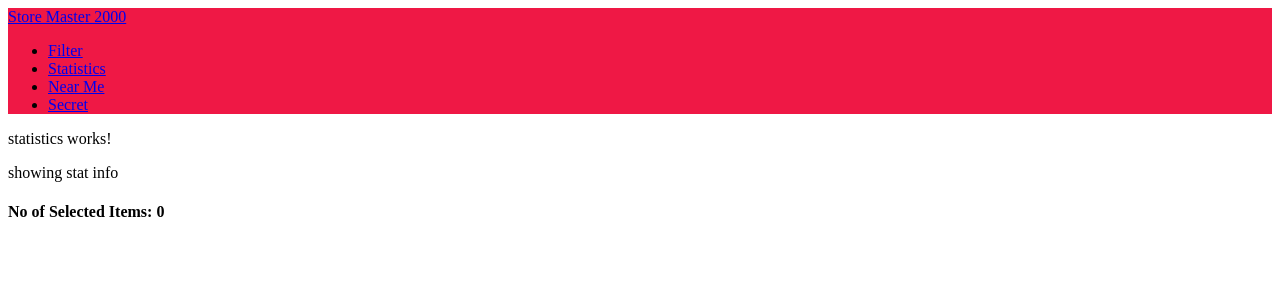
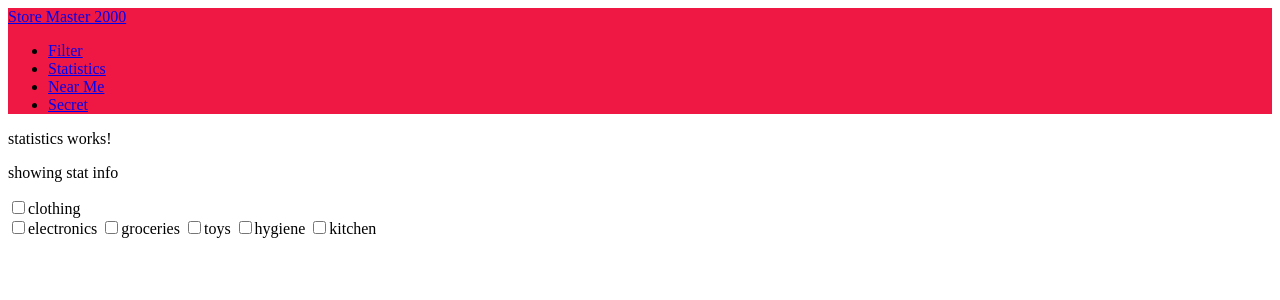
Before and after one commit to bxant/LaTienditaWebsite, an Angular app in the folder FinalProject/: page /StatsPage in a window 1280 px wide. Shown: the top 300 px of the page. Built offline with nearby package versions, Linux system fonts and the light colour scheme.

Commit message:
added checkboxes to statspage

```diff
--- a/FinalProject/src/app/cats/cats.component.html
+++ b/FinalProject/src/app/cats/cats.component.html
@@ -9,3 +9,5 @@
 <img src="assets/img/kitty ({{generateCat()}}).jpg">
 
 <button (click)="generateCat()">Random Cat</button>
+
+<p>Images taken from thiscatdoesnotexist.com</p>
--- a/FinalProject/src/app/statistics/statistics.component.html
+++ b/FinalProject/src/app/statistics/statistics.component.html
@@ -2,25 +2,9 @@
 <p>
     showing stat info
 </p>
-
-<ul class="checkbox-items">
-    <li *ngFor="let item of checkboxesDataList">
-      <input type="checkbox" [(ngModel)]="item.isChecked" (change)="changeSelection()">{{item.label}}
-    </li>
-  </ul>
-
-  <div class="col-md-4">
-    <h4>No of Selected Items: {{selectedItemsList.length}} </h4>
-    <ul>
-      <li *ngFor="let item of selectedItemsList">{{item.label}}</li>
-    </ul>
-  </div>
-<!-- <ul>
-    <li *ngFor = "let product of this.techProducts">{{product.name}}</li>
-</ul>
-
-<ul class="checkbox-items">
-    <li *ngFor="let item of checkboxDataList">
-      <input type="checkbox" [(ngModel)]="item.isChecked" (change)="changeSelection()">{{item.label}}
-    </li>
-  </ul> -->
+  <input  type="checkbox" [checked]='clothing' (change)="clothing = !clothing">clothing<br>
+  <input  type="checkbox" [checked]='electronics' (change)="electronics = !electronics">electronics
+  <input  type="checkbox" [checked]='groceries' (change)="groceries = !groceries">groceries
+  <input  type="checkbox" [checked]='toys' (change)="toys = !toys">toys
+  <input  type="checkbox" [checked]='hygiene' (change)="hygiene = !hygiene">hygiene
+  <input  type="checkbox" [checked]='kitchen' (change)="kitchen = !kitchen">kitchen
--- a/FinalProject/src/app/statistics/statistics.component.ts
+++ b/FinalProject/src/app/statistics/statistics.component.ts
@@ -4,17 +4,7 @@ import { Component, OnInit } from '@angular/core';
 import * as productData from 'updatedProducts.json';
 
 
-class productType {
-  public id:String;
-  public label:String;
-  public isChecked:Boolean;
 
-  constructor(id:String,label:String,isChecked:Boolean) {
-    this.id = id;
-    this.label = label;
-    this.isChecked = isChecked;
-  }
-}
 
 @Component({
   selector: 'app-statistics',
@@ -25,84 +15,29 @@ export class StatisticsComponent implements OnInit {
 
   products: any = (productData as any).default;
 
-  public techProducts: Array<any>;
-  public groceryProducts: Array<any>;
-  public clothingProducts: Array<any>;
-  public toyProducts: Array<any>;
-  public hygieneProducts: Array<any>;
-  public kitchenProducts: Array<any>;
-  public dictTypes;
-  selectedType:Array<any>;
+  clothing:boolean = false;
+  electronics:boolean =false;
+  groceries:boolean = false;
+  hygiene:boolean =false;
+  kitchen:boolean = false;
+  toys:boolean =false;
 
-  selectedItemsList:productType[];
-  checkedIDs:String[];
-  // checkedIDs:productType[];
-  // other list
-  // checkedIDs:Array<any>;
-
-  checkboxDataList = [new productType('electronics', "Electronics", false),
-  new productType("groceries","Groceries",false),
-  new productType("clothing","Clothing",false),
-  new productType("toys","Toys",false),
-  new productType("hygiene","Hygiene",false),
-  new productType("kitchen","Kitchen",false)];
+  stuff:string[] = ['electronics','groceries','clothing','toys','hygiene','kitchen'];
 
 
   constructor() {
-    this.dictTypes = this.products[0];
-    this.techProducts = [];
-    this.groceryProducts = [];
-    this.clothingProducts = [];
-    this.toyProducts = [];
-    this.hygieneProducts = [];
-    this.kitchenProducts = [];
-    this.selectedType = []
-
-    this.selectedItemsList = [];
-    this.checkedIDs = [];
   }
 
   ngOnInit(): void {
-    this.run();
-    this.fetchSelectedItems()
-    this.fetchCheckedIDs()
+    console.log(this.products[0]);
+    this.typeChosen();
   }
 
-  changeSelection() {
-    this.fetchSelectedItems()
+  typeChosen(){
+    console.log(this.clothing);
   }
 
-  fetchSelectedItems() {
-    this.selectedItemsList = this.checkboxDataList.filter((value, index) => {
-      return value.isChecked
-    });
-    console.log(this.selectedItemsList);
-  }
-
-  fetchCheckedIDs() {
-    this.checkedIDs = [];
-    this.checkboxDataList.forEach((value, index) => {
-      if (value.isChecked) {
-        this.checkedIDs.push(value.id);
-      }
-    });
-  }
-
-  run(){
-    this.techProducts = this.techProducts.concat(this.dictTypes['electronics']);
-    this.groceryProducts = this.groceryProducts.concat(this.dictTypes['groceries']);
-    this.clothingProducts = this.clothingProducts.concat(this.dictTypes['clothing']);
-    this.toyProducts = this.toyProducts.concat(this.dictTypes['toys']);
-    this.hygieneProducts = this.hygieneProducts.concat(this.dictTypes['hygiene']);
-    this.kitchenProducts = this.kitchenProducts.concat(this.dictTypes['kitchen']);
-  }
-
-
-
-
-
-
-
+  createList(){}
 
 
 }
```
